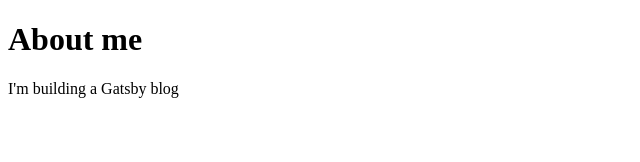
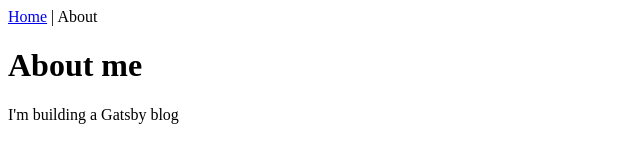
Before and after one commit to crs1138/my-cool-blog, a Gatsby site: page /about in a window 1280 px wide. Shown: the whole page, without its empty margins (0-640 px from the left). Built offline with nearby package versions, Linux system fonts and the light colour scheme; Gatsby itself is replaced by a stand-in of ours.

Commit message:
🌟 Add basic navigation
Details:
===

* add links between pages

```diff
--- a/src/pages/about.js
+++ b/src/pages/about.js
@@ -1,8 +1,16 @@
 import * as React from 'react';
+import { Link } from 'gatsby';
 
 const AboutPage = () => {
     return (
         <main>
+            <title>About</title>
+            <nav>
+                <Link to='/'>
+                    Home
+                </Link>
+                &nbsp;| About
+            </nav>
             <h1>About me</h1>
             <p>I'm building a Gatsby blog</p>
         </main>
```
Also changed, not shown: src/pages/index.js (+7 -0 lines).
